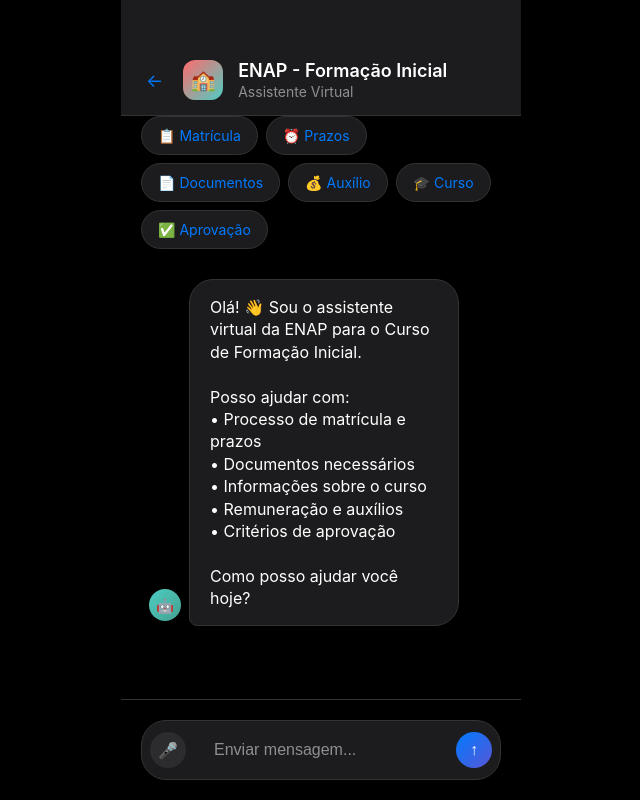
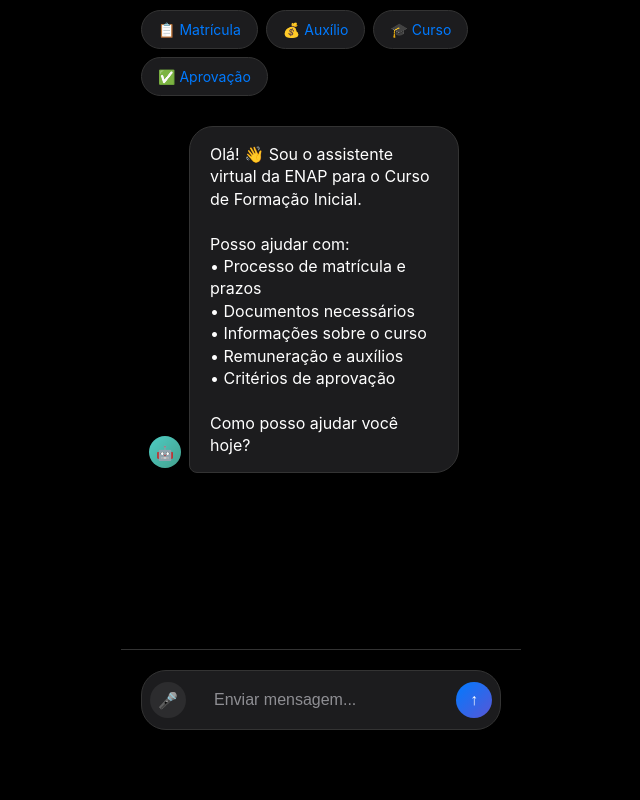
Before and after one commit to thaispaivacaliandra/secretaria, a website: page public/index.html in a window 1280 px wide. Shown: the whole page, without its empty margins (319-959 px from the left). Drawn offline with Linux system fonts and the light colour scheme.

Commit message:
Ajustes de estilo

```diff
--- a/public/index.html
+++ b/public/index.html
@@ -30,18 +30,11 @@
 
         .chat-header {
             background: #1c1c1e;
-            padding: 60px 20px 15px 20px;
+            padding: 20px 20px 15px 20px;
             display: flex;
             align-items: center;
             gap: 15px;
             border-bottom: 1px solid #333;
-        }
-
-        .back-button {
-            font-size: 18px;
-            color: #007AFF;
-            cursor: pointer;
-            padding: 5px;
         }
 
         .header-icon {
@@ -183,6 +176,7 @@
             padding: 20px;
             background: #000;
             border-top: 1px solid #333;
+            margin-bottom: 50px;
         }
 
         .chat-input {
@@ -238,7 +232,7 @@
         }
 
         .quick-suggestions {
-            padding: 0 20px 10px;
+            padding: 10px 20px 10px;
             display: flex;
             flex-wrap: wrap;
             gap: 8px;
@@ -292,19 +286,10 @@
 </head>
 <body>
     <div class="chat-container">
-        <div class="chat-header">
-            <div class="back-button">←</div>
-            <div class="header-icon">🏫</div>
-            <div class="header-info">
-                <h1>ENAP - Formação Inicial</h1>
-                <p>Assistente Virtual</p>
-            </div>
-        </div>
+
 
         <div class="quick-suggestions">
             <div class="suggestion" onclick="sendQuickMessage('Como fazer matrícula no curso da ENAP?')">📋 Matrícula</div>
-            <div class="suggestion" onclick="sendQuickMessage('Quais são os prazos importantes?')">⏰ Prazos</div>
-            <div class="suggestion" onclick="sendQuickMessage('Documentos necessários para inscrição')">📄 Documentos</div>
             <div class="suggestion" onclick="sendQuickMessage('Informações sobre remuneração')">💰 Auxílio</div>
             <div class="suggestion" onclick="sendQuickMessage('Como funciona o curso?')">🎓 Curso</div>
             <div class="suggestion" onclick="sendQuickMessage('Critérios de aprovação')">✅ Aprovação</div>
```
